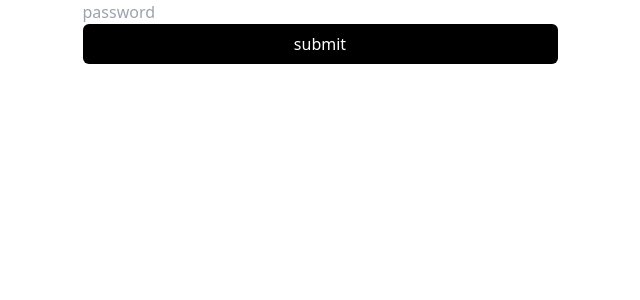
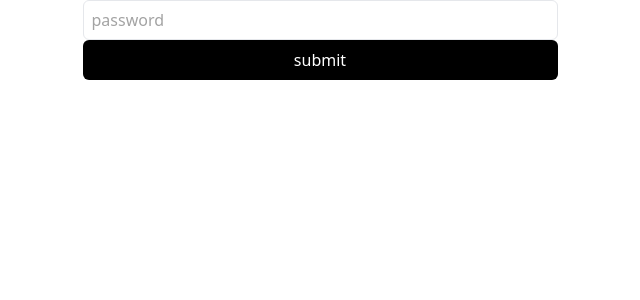
Before and after one commit to lenakang/next2024, a Next.js app: page / in a window 1280 px wide. Shown: the top 300 px of the page, without its empty margins (320-960 px from the left). Built offline with nearby package versions, Linux system fonts and the light colour scheme.

Commit message:
add Input component

```diff
--- a/app/page.tsx
+++ b/app/page.tsx
@@ -1,4 +1,5 @@
 import Button from "@/components/Button";
+import Input from "@/components/Input";
 
 export default function Home() {
   const handleForm = async (formData: FormData) => {
@@ -9,7 +10,7 @@ export default function Home() {
   return (
     <main>
       <form action={handleForm}>
-        <input type="text" placeholder="password" name="password" />
+        <Input placeholder="password" name="password" />
         <Button text="submit" />
       </form>
     </main>
--- /dev/null
+++ b/components/Input.tsx
@@ -0,0 +1,29 @@
+"use client";
+
+import { InputHTMLAttributes } from "react";
+
+interface InputProps {
+  name: string;
+  errors?: string[];
+}
+
+export default function Input({
+  name,
+  errors = [],
+  ...rest
+}: InputProps & InputHTMLAttributes<HTMLInputElement>) {
+  return (
+    <div className="flex flex-col gap-2">
+      <input
+        name={name}
+        className="bg-transparent rounded-md w-full h-10 focus:outline-none transition ring-neutral-200 focus:ring-black placeholder:text-neutral-400 px-2 border border-gray focus:border-black"
+        {...rest}
+      />
+      {errors.map((error, index) => (
+        <span key={index} className="text-red-500 font-medium">
+          {error}
+        </span>
+      ))}
+    </div>
+  );
+}
```
Also changed, not shown: 1 other file (tests, documents, lock files or other folders).
